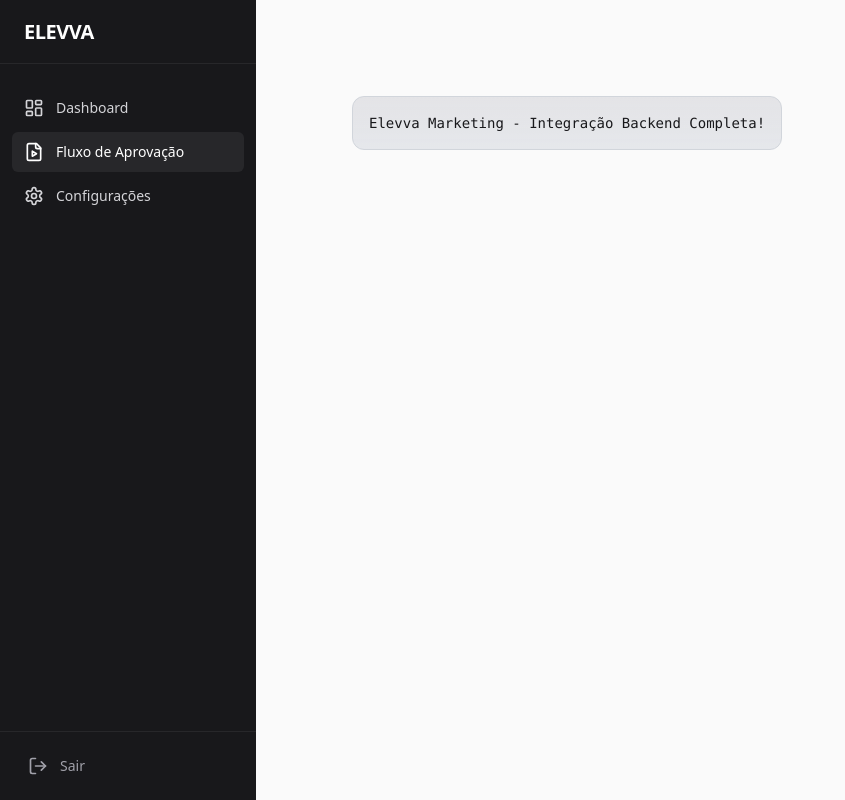
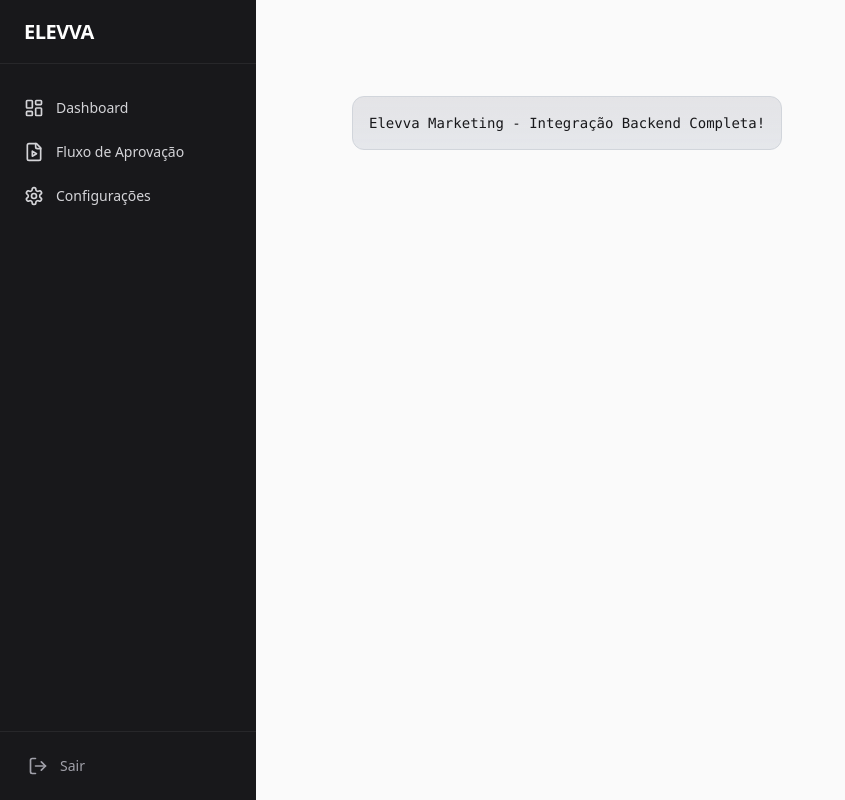
Before and after one commit to JoaoPedroScalioni/web-c, a Next.js app in the folder frontend/: page / in a window 1280 px wide. Shown: the whole page, without its empty margins (0-845 px from the left). Built offline with nearby package versions, Linux system fonts and the light colour scheme.

Commit message:
feat: implement root layout with sidebar navigation and QueryProvider integration

```diff
--- a/frontend/app/layout.tsx
+++ b/frontend/app/layout.tsx
@@ -1,6 +1,7 @@
 import QueryProvider from "../src/providers/QueryProvider";
 import "./globals.css";
 import { LayoutDashboard, FileVideo, Settings, LogOut } from "lucide-react";
+import Link from "next/link";
 
 export const metadata = {
   title: "Elevva Marketing B2B",
@@ -26,18 +27,18 @@
             </div>
 
             <nav className="flex-1 py-6 px-3 space-y-1">
-              <a href="#" className="flex items-center gap-3 px-3 py-2.5 rounded-md hover:bg-zinc-800 hover:text-white transition-colors">
+              <Link href="/dashboard" className="flex items-center gap-3 px-3 py-2.5 rounded-md hover:bg-zinc-800 hover:text-white transition-colors">
                 <LayoutDashboard size={20} />
                 <span className="font-medium text-sm">Dashboard</span>
-              </a>
-              <a href="/kanban" className="flex items-center gap-3 px-3 py-2.5 rounded-md bg-zinc-800 text-white transition-colors">
+              </Link>
+              <Link href="/kanban" className="flex items-center gap-3 px-3 py-2.5 rounded-md hover:bg-zinc-800 hover:text-white transition-colors">
                 <FileVideo size={20} />
                 <span className="font-medium text-sm">Fluxo de Aprovação</span>
-              </a>
-              <a href="#" className="flex items-center gap-3 px-3 py-2.5 rounded-md hover:bg-zinc-800 hover:text-white transition-colors">
+              </Link>
+              <Link href="/settings" className="flex items-center gap-3 px-3 py-2.5 rounded-md hover:bg-zinc-800 hover:text-white transition-colors">
                 <Settings size={20} />
                 <span className="font-medium text-sm">Configurações</span>
-              </a>
+              </Link>
             </nav>
 
             <div className="p-4 border-t border-zinc-800">
```
